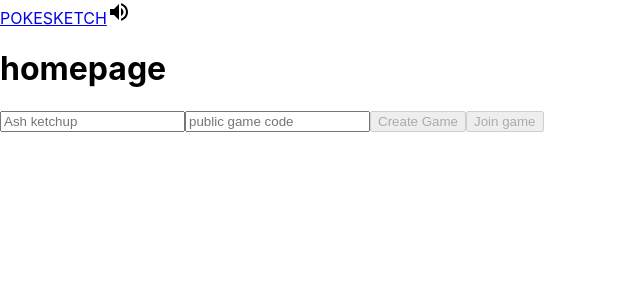
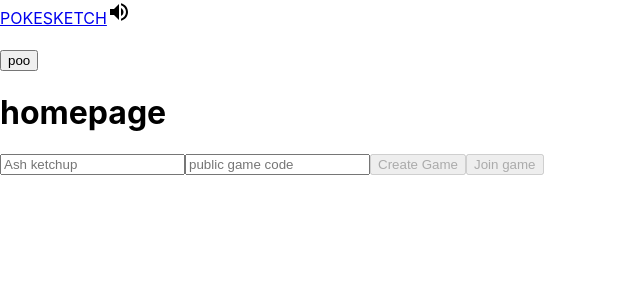
Before and after one commit to myCoalSmells/pokesketch, a React (Create React App) app: page / in a window 1280 px wide. Shown: the top 300 px of the page, without its empty margins (0-640 px from the left). Built offline with nearby package versions, Linux system fonts and the light colour scheme; no server answers.

Commit message:
room join

```diff
--- a/src/App.tsx
+++ b/src/App.tsx
@@ -6,13 +6,14 @@ import Lobby from './components/Lobby';
 import Game from './components/Game';
 import { io } from "socket.io-client";
 
+const socket = io("http://localhost:3000");
+console.log("socket: "+socket);
 
-const App: FC = () => {
-  const socket = io("http://localhost:3000");
-  console.log("socket: "+socket);
+export const App: FC = () => {
   return (
     <Router>
       <NavBar />
+      <h1>{socket.id}</h1>
       <Routes>
         <Route path="/" element={<HomePage />} />
         <Route path="/lobby" element={<Lobby />} />
@@ -21,5 +22,4 @@ const App: FC = () => {
     </Router>
   );
 }
-
-export default App;
+export {socket}
--- a/src/components/HomePage.tsx
+++ b/src/components/HomePage.tsx
@@ -1,6 +1,7 @@
 import React, { useState, FC } from 'react';
 import { useDispatch } from 'react-redux';
 import { setName, setRoomCode } from '../redux/userSlice';
+import  {socket }from "../App"
 
 const HomePage: FC = () => {
   const [username, setUsername] = useState<string>("");
@@ -20,8 +21,13 @@ const HomePage: FC = () => {
     dispatch(setRoomCode(newCode));
   }
 
+  const joinRoom = () => {
+    socket.emit("join_room", gameCode)
+  }
+
   return (
     <>
+      <button onClick={joinRoom}>poo</button>
       <h1>homepage</h1>
       <input
         type="text"
--- a/src/index.tsx
+++ b/src/index.tsx
@@ -3,7 +3,7 @@ import store from './redux/store';
 import React from 'react';
 import ReactDOM from 'react-dom/client';
 import './index.css';
-import App from './App';
+import { App} from './App';
 
 const root = ReactDOM.createRoot(
   document.getElementById('root') as HTMLElement
```
Also changed, not shown: src/backend/app.ts (+6 -1 lines).
